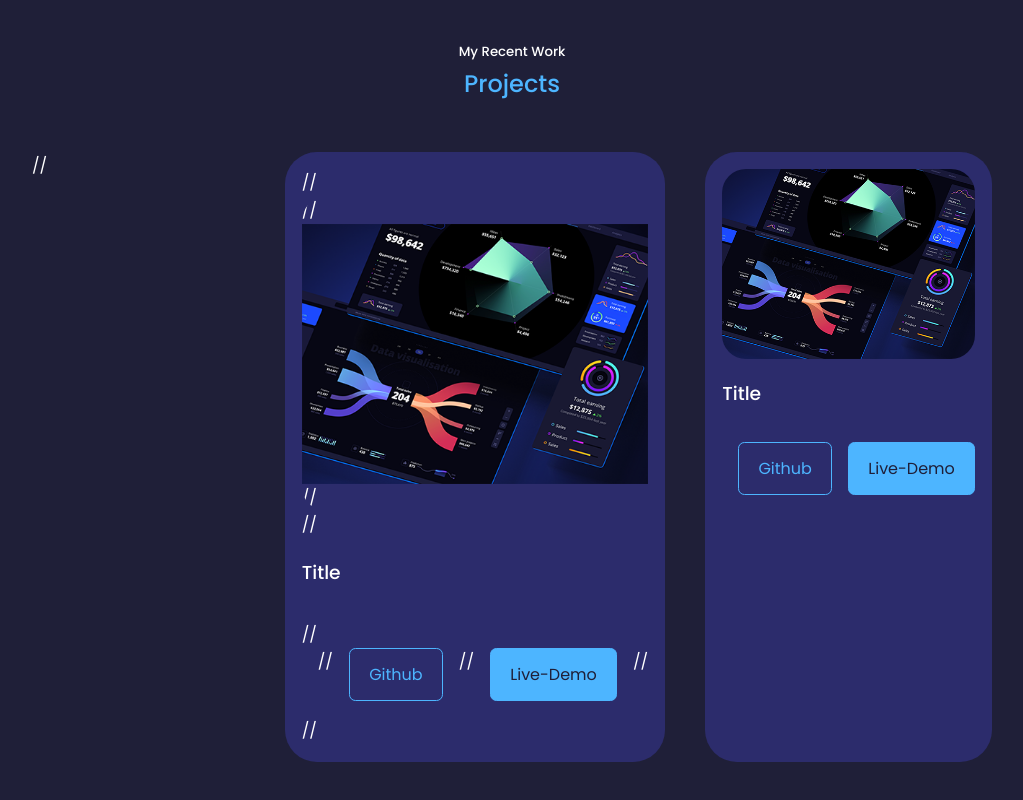
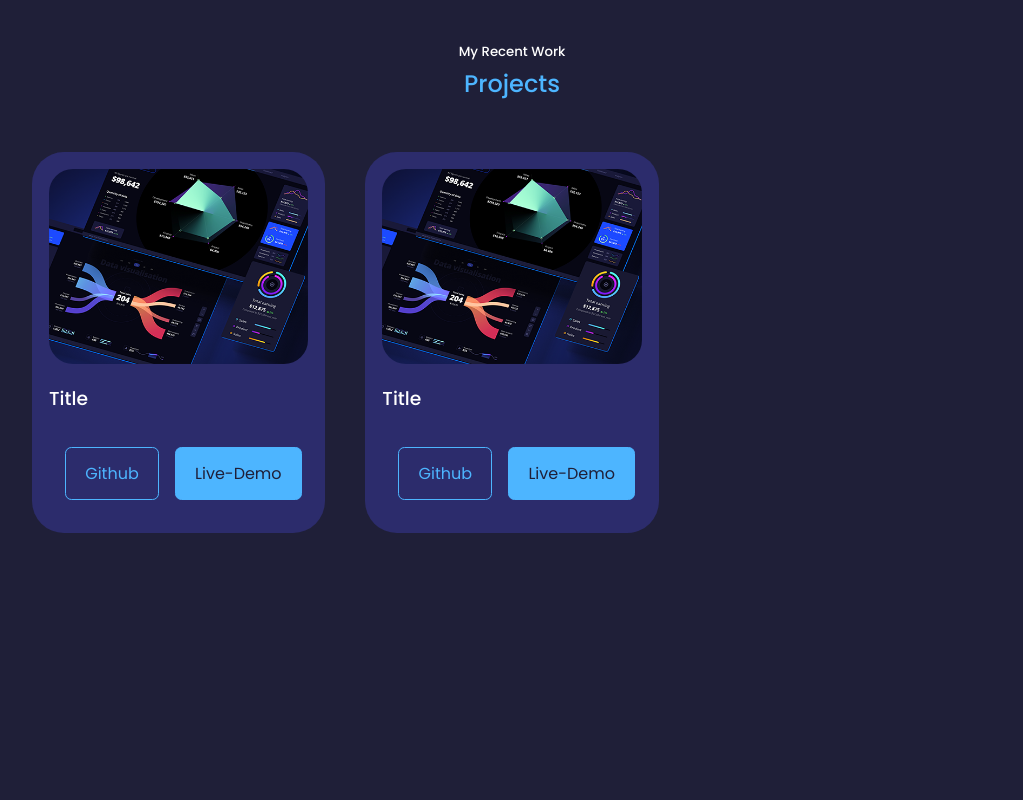
Before and after one commit to ShobiyaL/portfolio, a React (Create React App) app: page / in a window 1280 px wide. Shown: the part 2503-3303 px from the top of the page, without its empty margins (128-1151 px from the left). Built offline with nearby package versions, Linux system fonts and the light colour scheme.

Commit message:
Update Projects.jsx

```diff
--- a/src/components/projects/Projects.jsx
+++ b/src/components/projects/Projects.jsx
@@ -12,16 +12,16 @@ function Projects (){
          <h2>Projects</h2>
          <div className="container projects__container">
 
-//             <article className="projects__item">
-//                 <div className="projects__item-image">
-//                   <img src={projectImage} alt="..." />
-//                 </div>
-//                 <h3>Title</h3>
-//                 <div className="projects__cta">
-//                 <a href="http://github.com" target="_blank" className="btn">Github</a>
-//                 <a href="https://dribble.com/Alien_Pixels" target="_blank" className="btn btn-primary">Live-Demo</a>
-//                 </div>
-//             </article>
+            <article className="projects__item">
+                <div className="projects__item-image">
+                  <img src={projectImage} alt="..." />
+                </div>
+                <h3>Title</h3>
+                <div className="projects__cta">
+                <a href="http://github.com" target="_blank" className="btn">Github</a>
+                <a href="https://dribble.com/Alien_Pixels" target="_blank" className="btn btn-primary">Live-Demo</a>
+                </div>
+            </article>
             <article className="projects__item">
                 <div className="projects__item-image">
                   <img src={projectImage} alt="..." />
```
